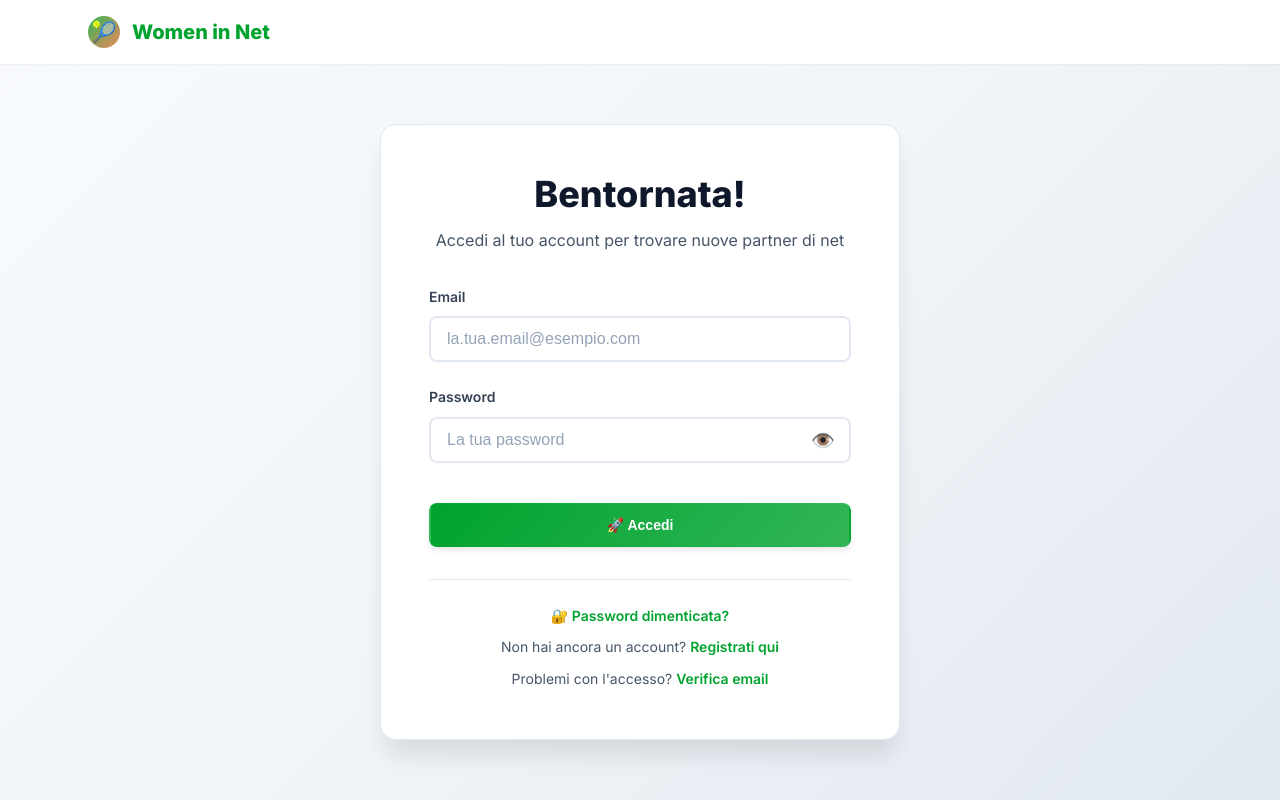
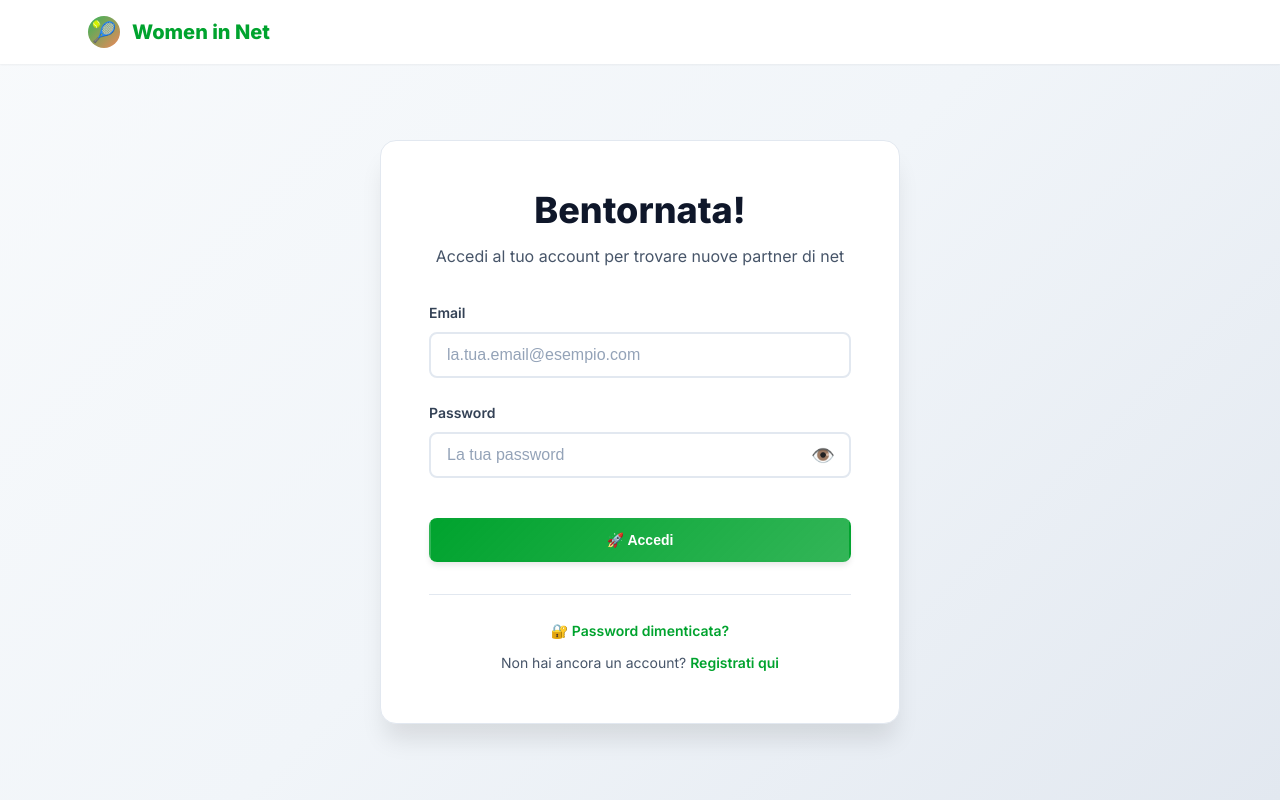
Before and after one commit to svilupp0/womenInTennis, a Next.js app: page /login in a window 1280 px wide. Built offline with nearby package versions, Linux system fonts and the light colour scheme.

Commit message:
sistemato footer form login TODO sistemare -pass dimenticata- perchè non funzionante

```diff
--- a/pages/login.js
+++ b/pages/login.js
@@ -297,12 +297,6 @@ export default function Login() {
                     Registrati qui
                   </Link>
                 </p>
-                <p style={{ marginTop: '0.5rem' }}>
-                  Problemi con l'accesso?{' '}
-                  <Link href="/verify-email" className={styles.authLink}>
-                    Verifica email
-                  </Link>
-                </p>
               </div>
             </div>
           </div>
```
